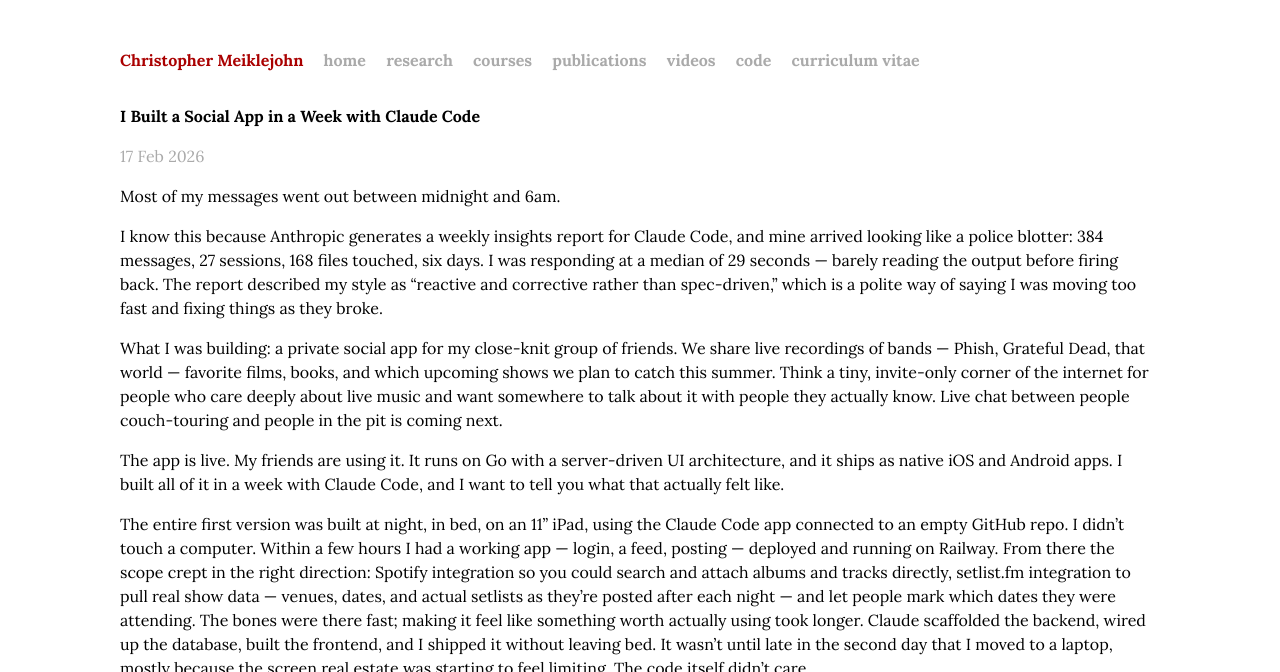
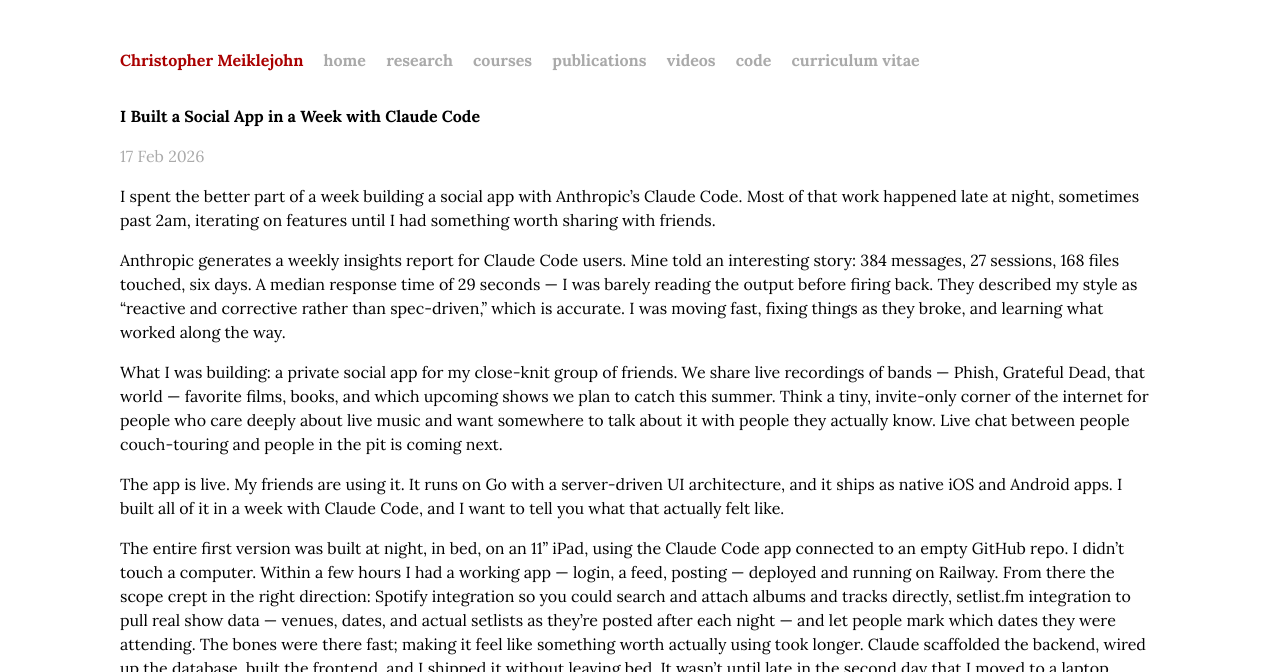
Before and after one commit to cmeiklejohn/cmeiklejohn.github.io, a Jekyll site: the page built from _posts/2026-02-17-building-a-social-app-in-a-week-with-claude-code.markdown, in a window 1280 px wide and 900 px high, cut to the strip 0-672 px from the top of the window. Built offline with Jekyll 4.4.1, drawn with Linux system fonts in a browser that asks for light colours; some web fonts are replaced.

Commit message:
Rewrite opening paragraph in author's voice

```diff
--- a/_posts/2026-02-17-building-a-social-app-in-a-week-with-claude-code.markdown
+++ b/_posts/2026-02-17-building-a-social-app-in-a-week-with-claude-code.markdown
@@ -6,9 +6,9 @@
 categories: ai claude
 ---
 
-Most of my messages went out between midnight and 6am.
+I spent the better part of a week building a social app with Anthropic's Claude Code. Most of that work happened late at night, sometimes past 2am, iterating on features until I had something worth sharing with friends.
 
-I know this because Anthropic generates a weekly insights report for Claude Code, and mine arrived looking like a police blotter: 384 messages, 27 sessions, 168 files touched, six days. I was responding at a median of 29 seconds — barely reading the output before firing back. The report described my style as "reactive and corrective rather than spec-driven," which is a polite way of saying I was moving too fast and fixing things as they broke.
+Anthropic generates a weekly insights report for Claude Code users. Mine told an interesting story: 384 messages, 27 sessions, 168 files touched, six days. A median response time of 29 seconds — I was barely reading the output before firing back. They described my style as "reactive and corrective rather than spec-driven," which is accurate. I was moving fast, fixing things as they broke, and learning what worked along the way.
 
 What I was building: a private social app for my close-knit group of friends. We share live recordings of bands — Phish, Grateful Dead, that world — favorite films, books, and which upcoming shows we plan to catch this summer. Think a tiny, invite-only corner of the internet for people who care deeply about live music and want somewhere to talk about it with people they actually know. Live chat between people couch-touring and people in the pit is coming next.
 
```
